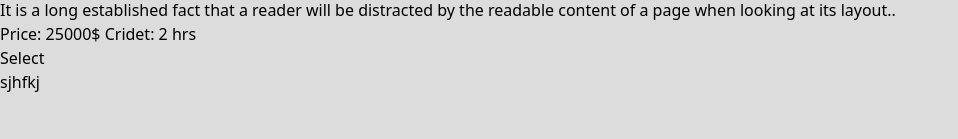
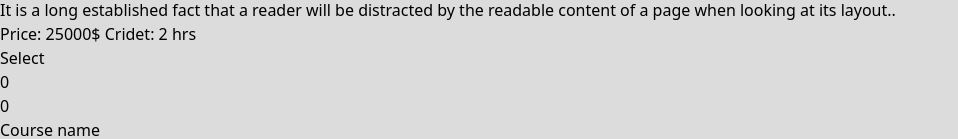
Before and after one commit to Shariar2006/a7-my-course-roster, a React (Vite) app in the folder my-project/: page / in a window 1280 px wide. Shown: the part 3518-3657 px from the top of the page, without its empty margins (0-958 px from the left). Before the commit the page ends 3612 px from the top, so only its background shows below. Built offline with nearby package versions, Linux system fonts and the light colour scheme.

Commit message:
select btn is done

```diff
--- a/my-project/public/Course.json
+++ b/my-project/public/Course.json
@@ -4,7 +4,7 @@
         "Cover": "https://i.ibb.co/gzXGQSm/Rectangle-2-2.png",
         "Title": "Introduction to C Programming",
         "Description": "It is a long established fact that a reader will be distracted by the readable content of a page when looking at its layout.",
-        "Price": "15000",
+        "Price": 15000,
         "Reading_Time": 5
     },
     {
@@ -12,7 +12,7 @@
         "Cover": "https://i.ibb.co/dgr1dLN/Rectangle-2-3.png",
         "Title": "Introduction to Algorithms",
         "Description": "It is a long established fact that a reader will be distracted by the readable content of a page when looking at its layout.",
-        "Price": "10000",
+        "Price": 10000,
         "Reading_Time": 2
     },
     {
@@ -20,7 +20,7 @@
         "Cover": "https://i.ibb.co/3MBPpYR/Rectangle-2-4.png",
         "Title": "Introduction to C++ for DSA",
         "Description": "It is a long established fact that a reader will be distracted by the readable content of a page when looking at its layout.",
-        "Price": "20000",
+        "Price": 20000,
         "Reading_Time": 4
     },
     {
@@ -28,7 +28,7 @@
         "Cover": "https://i.ibb.co/kqNdvbG/Rectangle-3.png",
         "Title": "Basic Data Structures",
         "Description": "It is a long established fact that a reader will be distracted by the readable content of a page when looking at its layout.",
-        "Price": "23000",
+        "Price": 23000,
         "Reading_Time": 3
     },
     {
@@ -36,7 +36,7 @@
         "Cover": "https://i.ibb.co/Lk2ccRg/Rectangle-2.png",
         "Title": "Introduction to OOP Python",
         "Description": "It is a long established fact that a reader will be distracted by the readable content of a page when looking at its layout.",
-        "Price": "35000",
+        "Price": 35000,
         "Reading_Time": 2
     },
     {
@@ -44,7 +44,7 @@
         "Cover": "https://i.ibb.co/hZwrBYn/Rectangle-2-5.png",
         "Title": "Software Engineering",
         "Description": "It is a long established fact that a reader will be distracted by the readable content of a page when looking at its layout.",
-        "Price": "19000",
+        "Price": 19000,
         "Reading_Time": 6
     },
     {
@@ -52,7 +52,7 @@
         "Cover": "https://i.ibb.co/VpP3ZFc/Rectangle-3-1.png",
         "Title": "AWS, Cloud Computing",
         "Description": "It is a long established fact that a reader will be distracted by the readable content of a page when looking at its layout.",
-        "Price": "10000",
+        "Price": 10000,
         "Reading_Time": 5
     },
     {
@@ -60,7 +60,7 @@
         "Cover": "https://i.ibb.co/gDFzvc4/Rectangle-2-1.png",
         "Title": "Database (MySQL)",
         "Description": "It is a long established fact that a reader will be distracted by the readable content of a page when looking at its layout.",
-        "Price": "15000",
+        "Price": 15000,
         "Reading_Time": 3
     },
     {
@@ -68,7 +68,7 @@
         "Cover": "https://i.ibb.co/BBwjbYf/Rectangle-2-6.png",
         "Title": "Problem-Solving Part",
         "Description": "It is a long established fact that a reader will be distracted by the readable content of a page when looking at its layout..",
-        "Price": "25000",
+        "Price": 25000,
         "Reading_Time": 2
     }
 ]
--- a/my-project/src/Courses/Courses.jsx
+++ b/my-project/src/Courses/Courses.jsx
@@ -1,10 +1,19 @@
+/* eslint-disable react/jsx-key */
+/* eslint-disable react/prop-types */
 /* eslint-disable no-unused-vars */
 import React from 'react';
 
-const Courses = () => {
+const Courses = ({selectCourse, remaining, totalPrice}) => {
     return (
-        <div>
-            <h1>sjhfkj</h1>
+        <div className='bg-white p-4 rounded-lg mb-5 w-80'>
+            <h1>{remaining}</h1>
+            <h1>{totalPrice}</h1>
+            <h1 className='text-3xl font-semibold text-center'>Course name</h1>
+            {
+                selectCourse.map((course) =>(
+                    <li key={course.ID} className='text-lg font-medium text-gray-700'>{course.Title}</li>
+                ))
+            }
         </div>
     );
 };
--- a/my-project/src/Home/Home.jsx
+++ b/my-project/src/Home/Home.jsx
@@ -5,12 +5,35 @@ import Courses from '../Courses/Courses'
 const Home = () => {
 
     const [allCourses, setAllCourses] = useState([])
+    const [selectCourse, setSelectCoures] = useState([])
+    const [remaining, setRemaining] = useState([0])
+    const [totalHrs, setHrs] = useState([0])
+
 
     useEffect(() => {
         fetch('Course.json')
             .then(res => res.json())
             .then(data => setAllCourses(data))
     }, [])
+
+    const hendleSelectCouese = (course) => {
+        const isFind = selectCourse.find((singleCourse) => singleCourse.ID == course.ID)
+        let hrs = course.Reading_Time
+        if (isFind) {
+            return alert("You selected this once")
+        }
+        else {
+            selectCourse.forEach((singleCourse) => (
+                hrs += singleCourse.Reading_Time
+            ));
+            const totalRemainig = 20 - hrs
+            setHrs(hrs)
+            setRemaining(totalRemainig)
+
+            setSelectCoures([...selectCourse, course])
+        }
+    }
+
 
     return (
         <div className='flex-1 grid grid-flow-row md:grid-flow-col justify-evenly gap-3'>
@@ -29,7 +52,7 @@ const Home = () => {
                                 </div>
 
                                 <div className="">
-                                    <button className="bg-blue-600 text-white text-center px-[119px] py-1 rounded-md">Select</button>
+                                    <button onClick={() => hendleSelectCouese(course)} className="bg-blue-600 text-white text-center px-[119px] py-1 rounded-md">Select</button>
                                 </div>
                             </div>
                         </div>
@@ -37,7 +60,7 @@ const Home = () => {
                 }
             </div>
             <div>
-                <Courses></Courses>
+                <Courses totalPrice={totalHrs} remaining={remaining} selectCourse={selectCourse}></Courses>
             </div>
         </div>
     );
```
